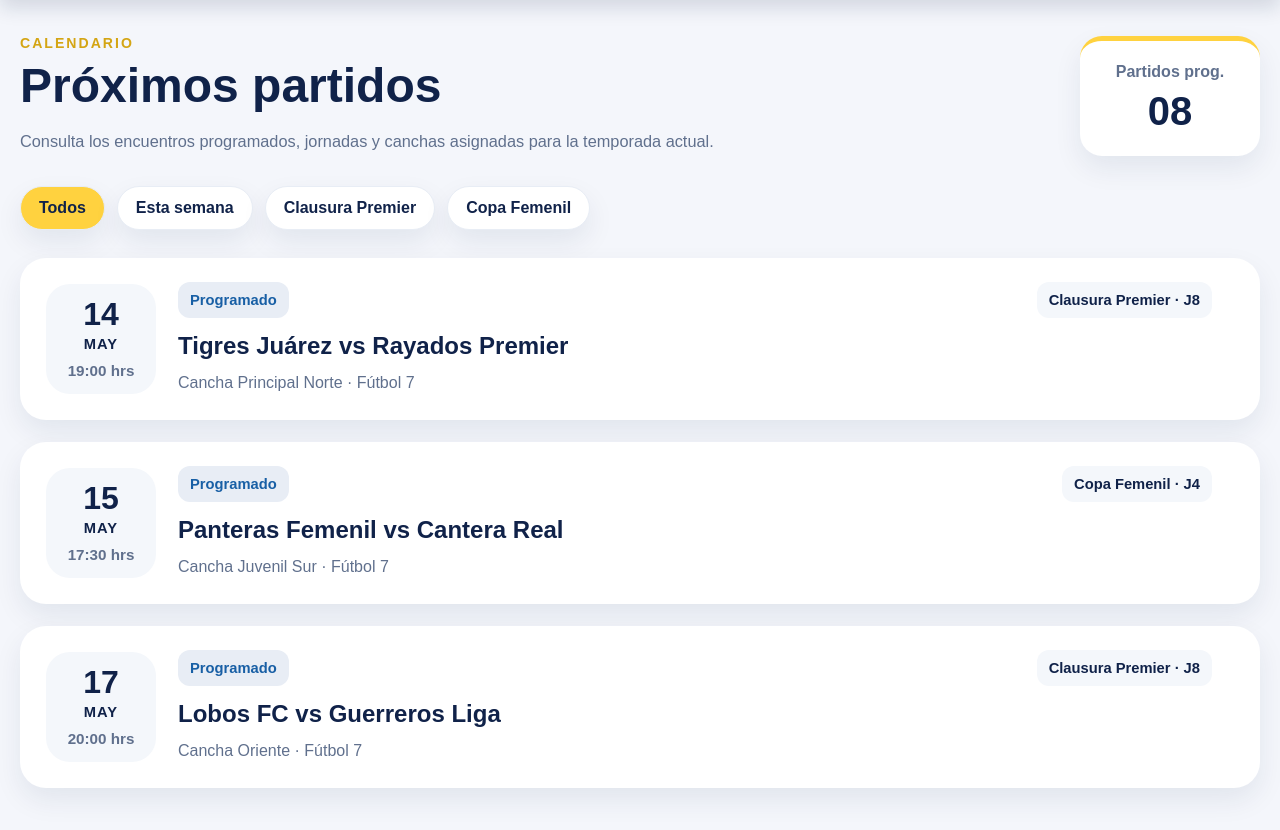
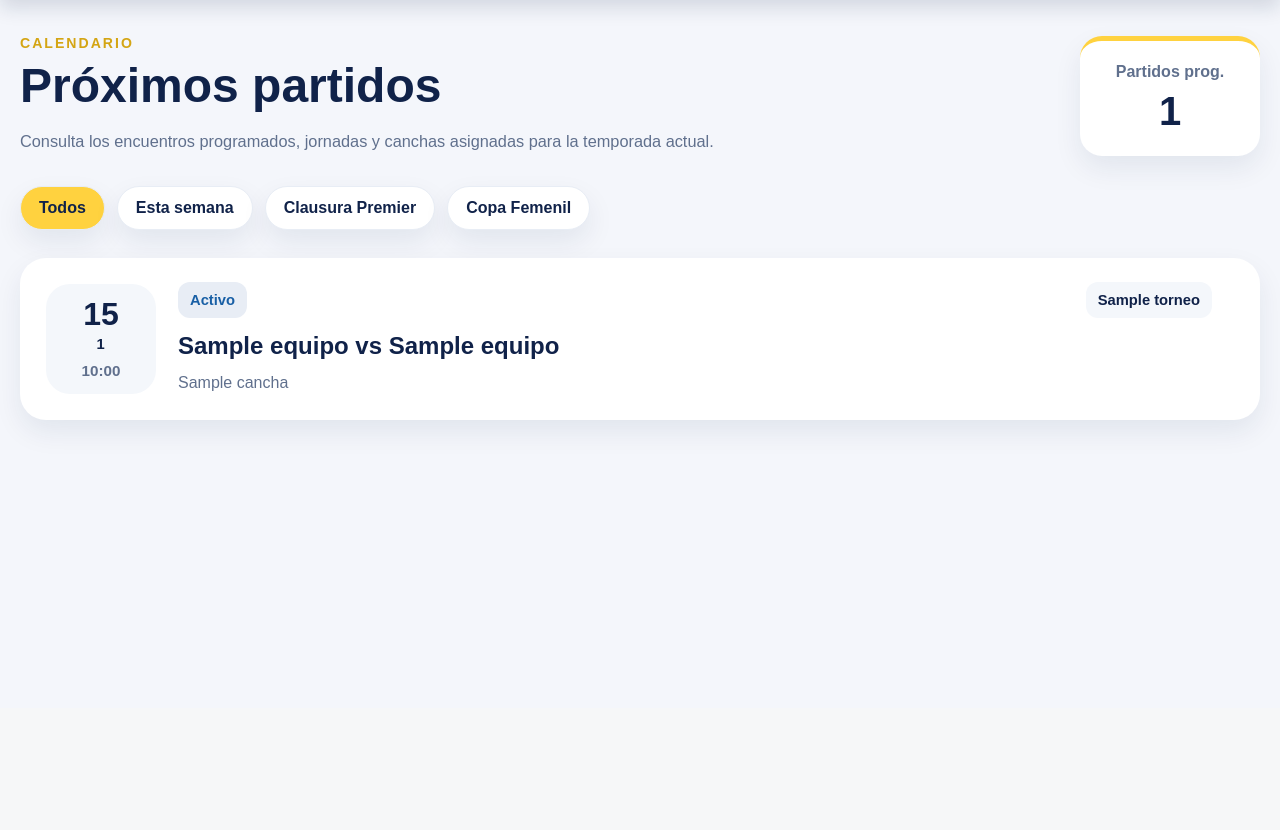
Before and after one commit to KSinloop/soccerpremier_app1, a Flask app: page /partidos in a window 1280 px wide. Shown: the part 92-922 px from the top of the page. After the commit the page ends 522 px from the top, so only its background shows below. Run offline with Flask 3, Linux system fonts and the light colour scheme; tables that the repository leaves empty hold one stand-in row (values such as "Sample post").

Commit message:
Otra pantalla conectada

```diff
--- a/static/css/styles.css
+++ b/static/css/styles.css
@@ -548,7 +548,7 @@ a {
     color: #53627e;
 }
 
-.status_scheduled{
+.status-scheduled{
     background: var(--line);
     color: #185fa5;
     border-radius: 12px;
--- a/templates/public/partidos.html
+++ b/templates/public/partidos.html
@@ -13,7 +13,7 @@
 
         <div class="page-hero-badge">
             <span>Partidos prog.</span>
-            <strong>08</strong>
+            <strong>{{ partidos|length }}</strong>
         </div>
     </div>
 </section>
@@ -27,53 +27,25 @@
     </section>
 
     <section class="matches-list">
+
+        {% for p in partidos %}
         <article class="match-card">
             <div class="match-date-box">
-                <span>14</span>
-                <small>MAY</small>
-                <p>19:00 hrs</p>
+                <span>{{ p.fecha_hora.day }}</span>
+                <small>{{ p.fecha_hora.month }}</small>
+                <p>{{ p.fecha_hora.strftime('%H:%M') }}</p>
             </div>
             <div class="match-content">
                 <div class="match-top">
-                    <span class="status_scheduled">Programado</span>
-                    <span class="match-tag">Clausura Premier · J8</span>
+                    <span class="status-badge status-scheduled">{{ p.estado }}</span>
+                    <span class="match-tag">{{ p.torneo.nombre }}</span>
                 </div>
-                <h3>Tigres Juárez vs Rayados Premier</h3>
-                <p>Cancha Principal Norte · Fútbol 7</p>
+                <h3>{{ p.inscripcion_1.equipo.nombre }} vs {{ p.inscripcion_2.equipo.nombre }}</h3>
+                <p>{{ p.cancha.nombre if p.cancha else 'Por definir' }}</p>
             </div>
         </article>
+        {% endfor %}
 
-        <article class="match-card">
-            <div class="match-date-box">
-                <span>15</span>
-                <small>MAY</small>
-                <p>17:30 hrs</p>
-            </div>
-            <div class="match-content">
-                <div class="match-top">
-                    <span class="status_scheduled">Programado</span>
-                    <span class="match-tag">Copa Femenil · J4</span>
-                </div>
-                <h3>Panteras Femenil vs Cantera Real</h3>
-                <p>Cancha Juvenil Sur · Fútbol 7</p>
-            </div>
-        </article>
-
-        <article class="match-card">
-            <div class="match-date-box">
-                <span>17</span>
-                <small>MAY</small>
-                <p>20:00 hrs</p>
-            </div>
-            <div class="match-content">
-                <div class="match-top">
-                    <span class="status_scheduled">Programado</span>
-                    <span class="match-tag">Clausura Premier · J8</span>
-                </div>
-                <h3>Lobos FC vs Guerreros Liga</h3>
-                <p>Cancha Oriente · Fútbol 7</p>
-            </div>
-        </article>
     </section>
 </section>
 
```
